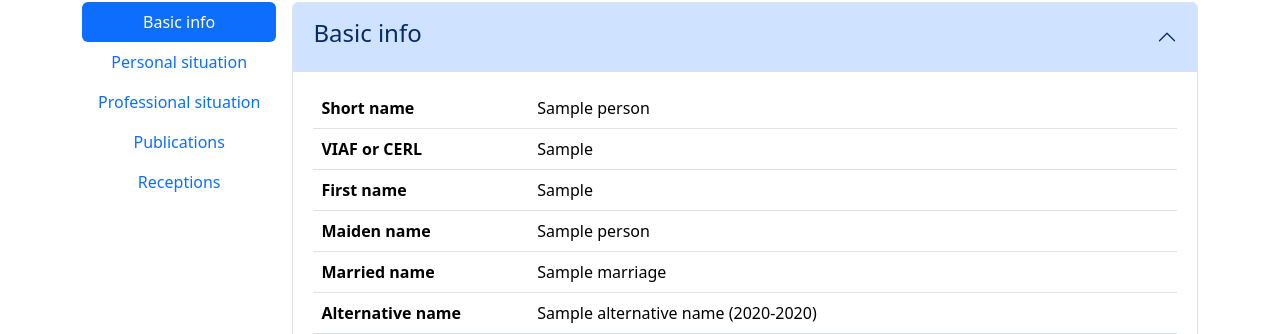
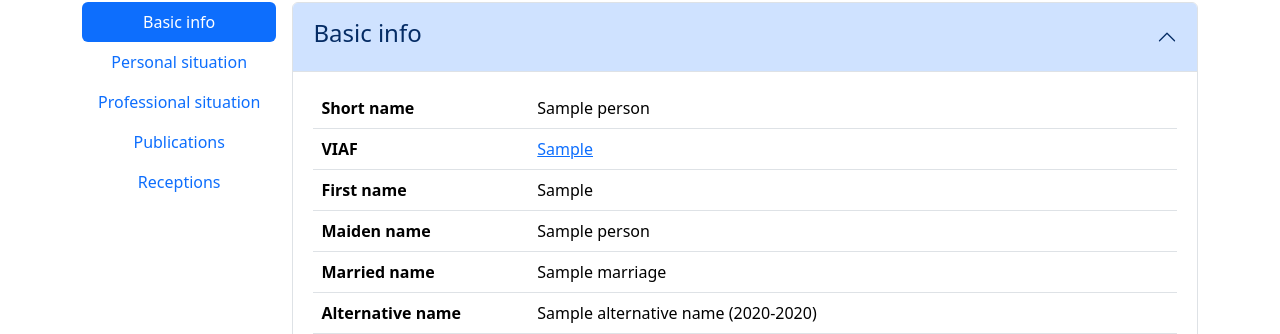
Before and after one commit to tsg-humlab/shewrote, a Django app: template shewrote/templates/shewrote/person.html in a window 1280 px wide. Shown: the part 136-470 px from the top of the page. Run offline with Django 4.2, Linux system fonts and the light colour scheme; the template is opened without the code that fills it: most values are stand-ins (such as "Sample title", 1, 10 or a date in 2020); some libraries are stand-ins or nearby versions.

Commit message:
feat: Make VIAF link clickable

```diff
--- a/shewrote/templates/shewrote/person.html
+++ b/shewrote/templates/shewrote/person.html
@@ -52,8 +52,8 @@
                                             <td>{{ person.short_name }}</td>
                                         </tr>
                                         <tr>
-                                            <th scope="row" class="w-25">VIAF or CERL</th>
-                                            <td>{{ person.viaf_or_cerl }}</td>
+                                            <th scope="row" class="w-25">VIAF</th>
+                                            <td><a href="{{ person.viaf_or_cerl }}">{{ person.viaf_or_cerl }}</a></td>
                                         </tr>
                                         <tr>
                                             <th scope="row" class="w-25">First name</th>
```
